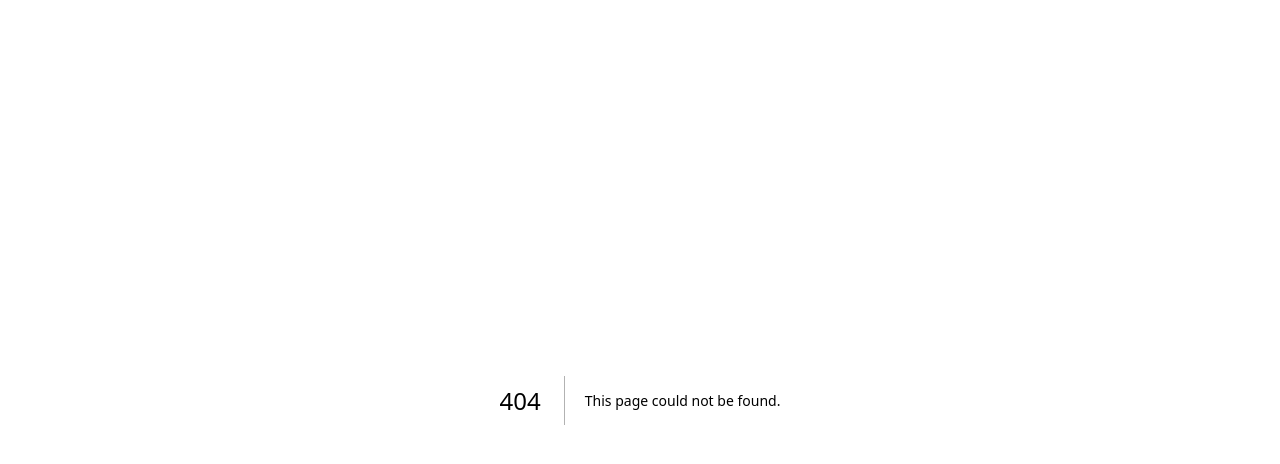
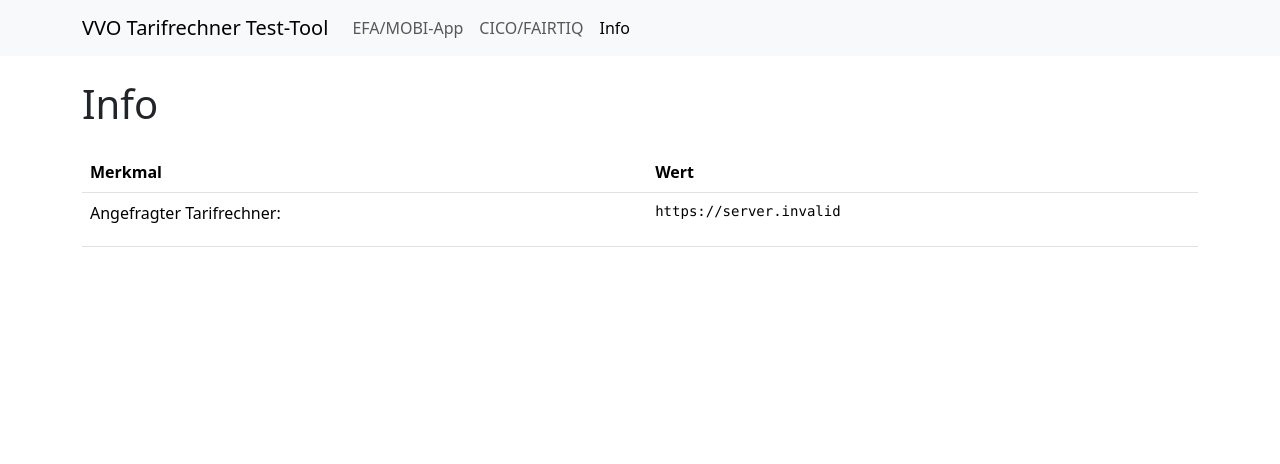
Before and after one commit to justusjonas74/tarifrechner-tester, a Next.js app: page /info in a window 1280 px wide. Before the commit this address had no page. Shown: the top 464 px of the page. Built offline with nearby package versions, Linux system fonts and the light colour scheme; no server answers.

Commit message:
Various Improvements

```diff
--- /dev/null
+++ b/app/info/page.tsx
@@ -0,0 +1,29 @@
+export default function InfoPage() {
+  return <div className="container">
+    <div className="row">
+      <h1 className="my-4">Info</h1>
+      <p>
+        <table className="table">
+          <thead>
+            <tr>
+              <th scope="col">Merkmal</th>
+              <th scope="col">Wert</th>
+            </tr>
+          </thead>
+          <tbody>
+            <tr>
+              <td>
+                Angefragter Tarifrechner:
+              </td>
+              <td>
+                <pre>
+                  {process.env.NEXT_PUBLIC_URL}
+                </pre>
+              </td>
+            </tr>
+          </tbody>
+        </table>
+      </p>
+    </div>
+  </div>
+}
--- a/app/layout.tsx
+++ b/app/layout.tsx
@@ -13,6 +13,7 @@
 import "@fortawesome/fontawesome-svg-core/styles.css";
 // Prevent fontawesome from adding its CSS since we did it manually above:
 import { config } from "@fortawesome/fontawesome-svg-core";
+import NavbarComponent from "@/components/NavBarComponent";
 config.autoAddCss = false; /* eslint-disable import/first */
 
 export const metadata: Metadata = {
@@ -33,6 +34,7 @@
   return (
     <html>
       <body>
+        <NavbarComponent />
         {children} <ToastContainer />
       </body>
     </html>
--- a/components/App.tsx
+++ b/components/App.tsx
@@ -16,7 +16,7 @@
     <div className="container">
       <h1 className="my-4">
         Testfallgenerator
-        <small className="text-muted"> für VVO-Tarifrechner</small>{" "}
+        <small className="text-muted">{" "}EFA/MOBI-App-Tests</small>{" "}
       </h1>
       <h2 className="my-4">
         {selectedTrip ? "Ausgewählte Verbindung" : "Verbindungsauswahl"}
--- /dev/null
+++ b/components/NavBarComponent.tsx
@@ -0,0 +1,47 @@
+"use client"
+import Link from "next/link";
+import { usePathname } from "next/navigation";
+
+
+export default function NavbarComponent() {
+
+  const pathname = usePathname()
+
+  return <nav className='navbar navbar-expand-lg bg-body-tertiary'>
+    <div className='container'>
+      <Link href='/' className='navbar-brand'>
+        VVO Tarifrechner Test-Tool
+      </Link>
+      <ul className='navbar-nav me-auto mb-2 mb-lg-0'>
+        <li className='nav-item'>
+          <Link
+            href='/'
+            className={pathname == "/" ? "nav-link active" : "nav-link"}
+            aria-current='page'
+          >
+            EFA/MOBI-App
+          </Link>
+        </li>
+        <li className='nav-item'>
+          <Link
+            href='/cico'
+            className={pathname == "/cico" ? "nav-link active" : "nav-link"}
+            aria-current='page'
+          >
+            CICO/FAIRTIQ
+          </Link>
+        </li>
+        <li className='nav-item'>
+          <Link
+            href='/info'
+            className={pathname == "/info" ? "nav-link active" : "nav-link"}
+            aria-current='page'
+          >
+            Info
+          </Link>
+        </li>
+
+      </ul>
+    </div>
+  </nav >
+}
--- a/components/TarifrechnerCICOComponent.tsx
+++ b/components/TarifrechnerCICOComponent.tsx
@@ -6,7 +6,6 @@
 import { Button } from "react-bootstrap";
 
 import { useEffect, useState } from "react";
-// import Tarifangaben from "./Tarifangaben";
 import { tarifrechnerFairtiqAnfrage } from "@/lib/tarifrechnerAnfrage";
 import CollapseComponent from "./CollapseComponent";
 import { toast } from "react-toastify";
```
Also changed, not shown: components/CicoTestComponent.tsx (+5 -2 lines).
